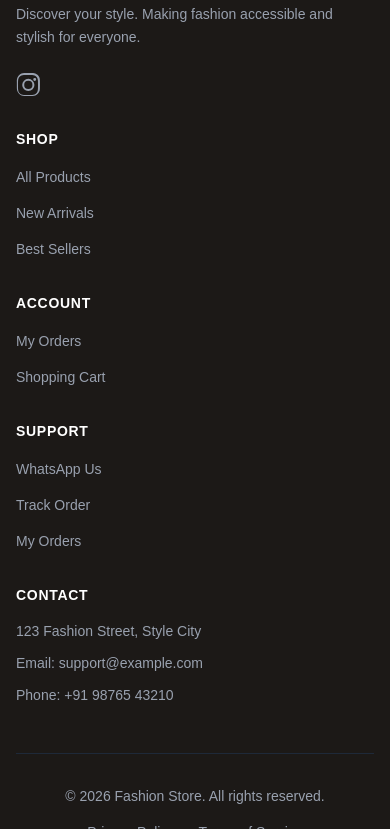
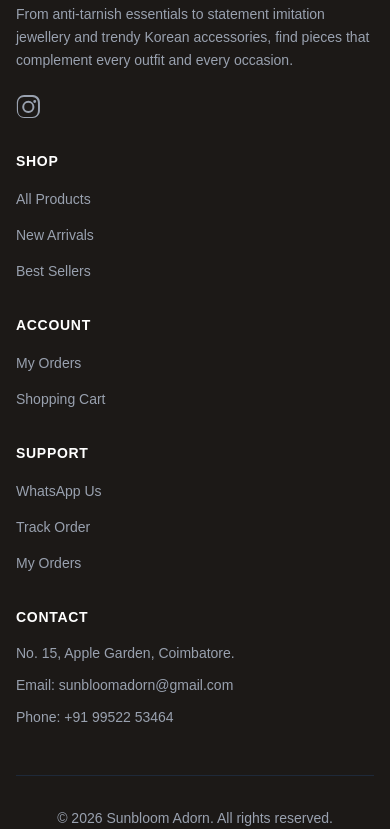
Before and after one commit to sun-bloom/customer-web, an Astro site: page /cart in a window 390 px wide. Shown: the part 1050-1879 px from the top of the page. Built offline with nearby package versions, Linux system fonts and the light colour scheme; Astro itself is replaced by a stand-in of ours; no server answers.

Commit message:
chore: replace all placeholder content with Sunbloom Adorn brand details
Site name, tagline, description, address, email and phone updated everywhere.
All page titles now use Sunbloom Adorn.

```diff
--- a/src/components/Footer.astro
+++ b/src/components/Footer.astro
@@ -1,11 +1,12 @@
 ---
 const apiUrl = import.meta.env.PUBLIC_API_URL || 'http://localhost:4040';
 const site = {
-  name: 'Fashion Store',
-  tagline: 'Discover your style',
-  address: '123 Fashion Street, Style City',
-  contactEmail: 'support@example.com',
-  contactPhone: '+91 98765 43210'
+  name: 'Sunbloom Adorn',
+  tagline: 'Jewellery That Blooms With You ✨',
+  description: 'From anti-tarnish essentials to statement imitation jewellery and trendy Korean accessories, find pieces that complement every outfit and every occasion.',
+  address: 'No. 15, Apple Garden, Coimbatore.',
+  contactEmail: 'sunbloomadorn@gmail.com',
+  contactPhone: '+91 99522 53464'
 };
 const currentYear = new Date().getFullYear();
 ---
@@ -20,7 +21,7 @@ const currentYear = new Date().getFullYear();
           {site.name}
         </a>
         <p id="footer-tagline" class="text-gray-400 text-sm leading-relaxed mb-6">
-          {site.tagline}. Making fashion accessible and stylish for everyone.
+          {site.description}
         </p>
         <div class="flex space-x-4">
             <!-- Social Icons would go here -->
@@ -98,7 +99,7 @@ const currentYear = new Date().getFullYear();
       const siteName = document.getElementById('footer-site-name');
 
       if (brand && site.name) brand.textContent = site.name;
-      if (tagline && site.tagline) tagline.textContent = `${site.tagline}. Making fashion accessible and stylish for everyone.`;
+      if (tagline && site.description) tagline.textContent = site.description;
       if (address && site.address) address.textContent = site.address;
       if (email && site.contactEmail) email.textContent = site.contactEmail;
       if (phone && site.contactPhone) phone.textContent = site.contactPhone;
--- a/src/components/Header.astro
+++ b/src/components/Header.astro
@@ -167,8 +167,8 @@ const apiUrl = import.meta.env.PUBLIC_API_URL || 'http://localhost:4040';
 
         <!-- Contact Info -->
         <div class="mt-8 pt-6 border-t border-gray-100">
-          <p class="text-sm text-gray-500">Fashion Store</p>
-          <p class="text-sm text-gray-400 mt-1">Discover your style</p>
+          <p class="text-sm text-gray-500">Sunbloom Adorn</p>
+          <p class="text-sm text-gray-400 mt-1">Jewellery That Blooms With You ✨</p>
         </div>
       </div>
     </div>
--- a/src/components/ProductDetailPage.astro
+++ b/src/components/ProductDetailPage.astro
@@ -247,7 +247,7 @@ const { apiUrl } = Astro.props;
         ? product.category
         : product.category?.name || "";
 
-    document.title = `${product.name} - Fashion Store`;
+    document.title = `${product.name} - Sunbloom Adorn`;
     setText("product-breadcrumb-name", product.name);
     setText("product-name", product.name);
     setText("price-display", priceDisplay);
--- a/src/layouts/Layout.astro
+++ b/src/layouts/Layout.astro
@@ -16,11 +16,11 @@ const { title } = Astro.props;
 <html lang="en">
 	<head>
 		<meta charset="UTF-8" />
-		<meta name="description" content="Premium Women's Fashion" />
+		<meta name="description" content="Jewellery That Blooms With You — anti-tarnish essentials, imitation jewellery and Korean accessories for every occasion." />
 		<meta name="viewport" content="width=device-width, initial-scale=1" />
 		<link rel="icon" type="image/svg+xml" href="/favicon.svg" />
 		<meta name="generator" content={Astro.generator} />
-		<title>{title} | YourShop</title>
+		<title>{title} | Sunbloom Adorn</title>
         <link rel="preconnect" href="https://fonts.googleapis.com">
         <link rel="preconnect" href="https://fonts.gstatic.com" crossorigin>
         <link href="https://fonts.googleapis.com/css2?family=Inter:wght@400;500;600;700&family=Outfit:wght@400;500;600;700&display=swap" rel="stylesheet">
--- a/src/pages/cart.astro
+++ b/src/pages/cart.astro
@@ -3,7 +3,7 @@ import Layout from '../layouts/Layout.astro';
 const apiUrl = import.meta.env.PUBLIC_API_URL || 'http://localhost:4040';
 ---
 
-<Layout title="Shopping Cart - Fashion Store">
+<Layout title="Shopping Cart - Sunbloom Adorn">
   <style>
     @keyframes shimmer {
       0% { background-position: -800px 0; }
--- a/src/pages/index.astro
+++ b/src/pages/index.astro
@@ -1,7 +1,7 @@
 ---
 import Layout from '../layouts/Layout.astro';
 const apiUrl = import.meta.env.PUBLIC_API_URL || 'http://localhost:4040';
-const site = { name: 'Fashion Store', tagline: 'Discover your style' };
+const site = { name: 'Sunbloom Adorn', tagline: 'Jewellery That Blooms With You ✨' };
 ---
 
 <Layout title="Home">
--- a/src/pages/order/pending.astro
+++ b/src/pages/order/pending.astro
@@ -3,7 +3,7 @@ import Layout from '../../layouts/Layout.astro';
 const apiUrl = import.meta.env.PUBLIC_API_URL || 'http://localhost:4040';
 ---
 
-<Layout title="Confirming Payment - Fashion Store">
+<Layout title="Confirming Payment - Sunbloom Adorn">
   <style>
     @keyframes spin { to { transform: rotate(360deg); } }
     .spinner-lg {
--- a/src/pages/orders/index.astro
+++ b/src/pages/orders/index.astro
@@ -3,7 +3,7 @@ import Layout from '../../layouts/Layout.astro';
 const apiUrl = import.meta.env.PUBLIC_API_URL || 'http://localhost:4040';
 ---
 
-<Layout title="My Orders - Fashion Store">
+<Layout title="My Orders - Sunbloom Adorn">
   <main class="min-h-screen bg-gray-50 py-8 md:py-12">
     <div class="max-w-4xl mx-auto px-4 sm:px-6 lg:px-8">
       <div class="mb-8">
--- a/src/pages/payment.astro
+++ b/src/pages/payment.astro
@@ -3,7 +3,7 @@ import Layout from "../layouts/Layout.astro";
 const apiUrl = import.meta.env.PUBLIC_API_URL || "http://localhost:3001";
 ---
 
-<Layout title='Payment - Fashion Store'>
+<Layout title='Payment - Sunbloom Adorn'>
   <style>
     @keyframes shimmer {
       0% {
--- a/src/pages/products/[slug].astro
+++ b/src/pages/products/[slug].astro
@@ -5,6 +5,6 @@ import ProductDetailPage from '../../components/ProductDetailPage.astro';
 const apiUrl = import.meta.env.PUBLIC_API_URL || 'http://localhost:4040';
 ---
 
-<Layout title="Product - Fashion Store">
+<Layout title="Product - Sunbloom Adorn">
   <ProductDetailPage apiUrl={apiUrl} />
 </Layout>
--- a/src/pages/products/index.astro
+++ b/src/pages/products/index.astro
@@ -14,7 +14,7 @@ const ITEMS_PER_PAGE = 9;
 const itemsPerPage = ITEMS_PER_PAGE;
 ---
 
-<Layout title={initialSearch ? `Search: ${initialSearch} - Fashion Store` : 'Products - Fashion Store'}>
+<Layout title={initialSearch ? `Search: ${initialSearch} - Sunbloom Adorn` : 'Products - Sunbloom Adorn'}>
   <div class="container mx-auto px-4 py-6 lg:py-8">
 
     <!-- Mobile sticky filter/sort bar -->
--- a/src/pages/track-order.astro
+++ b/src/pages/track-order.astro
@@ -3,7 +3,7 @@ import Layout from '../layouts/Layout.astro';
 const apiUrl = import.meta.env.PUBLIC_API_URL || 'http://localhost:4040';
 ---
 
-<Layout title="Track Order - Fashion Store">
+<Layout title="Track Order - Sunbloom Adorn">
   <main class="min-h-screen bg-gray-50 py-8 md:py-12">
     <div class="max-w-2xl mx-auto px-4 sm:px-6 lg:px-8">
       <div class="text-center mb-8">
```
